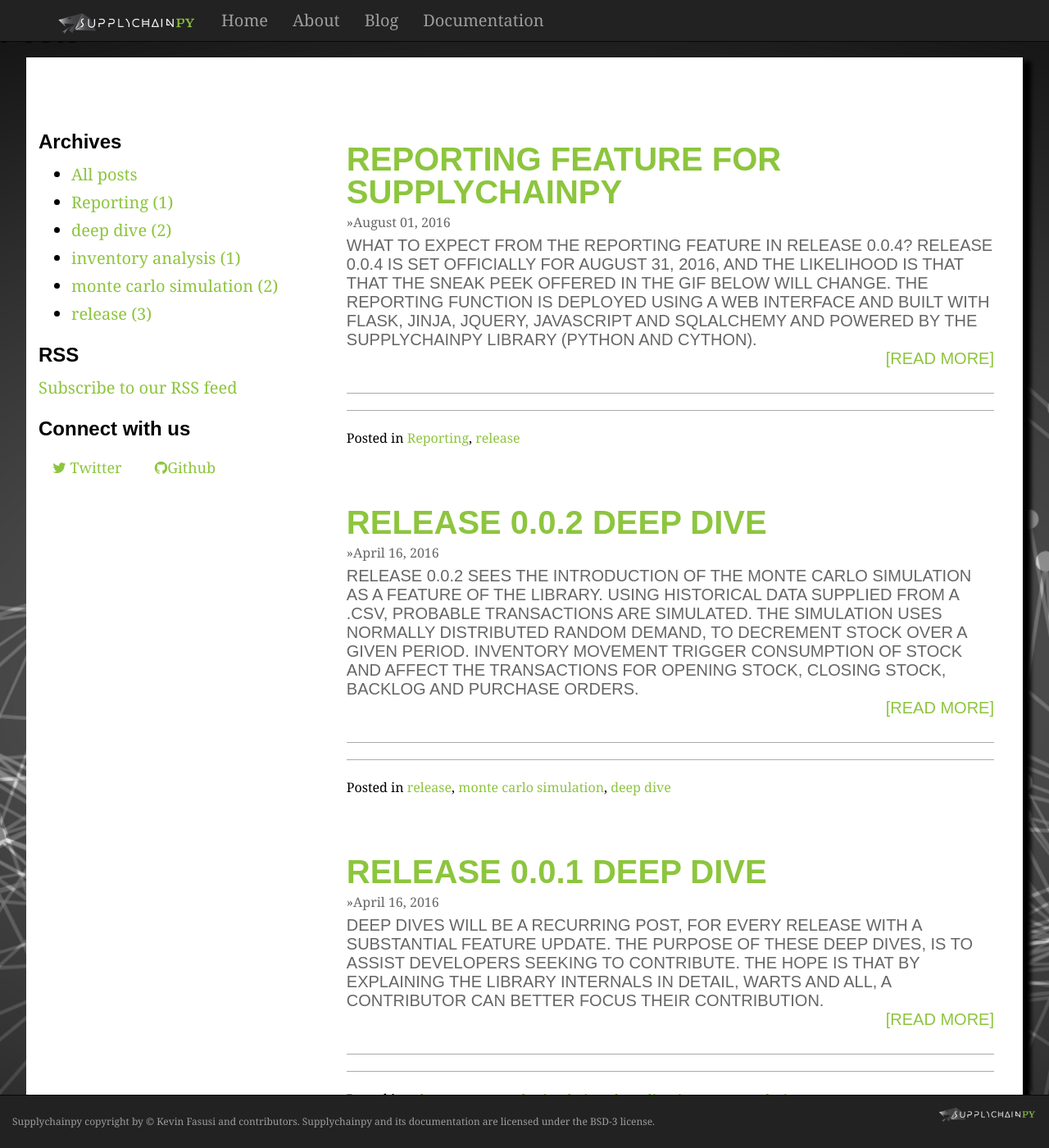
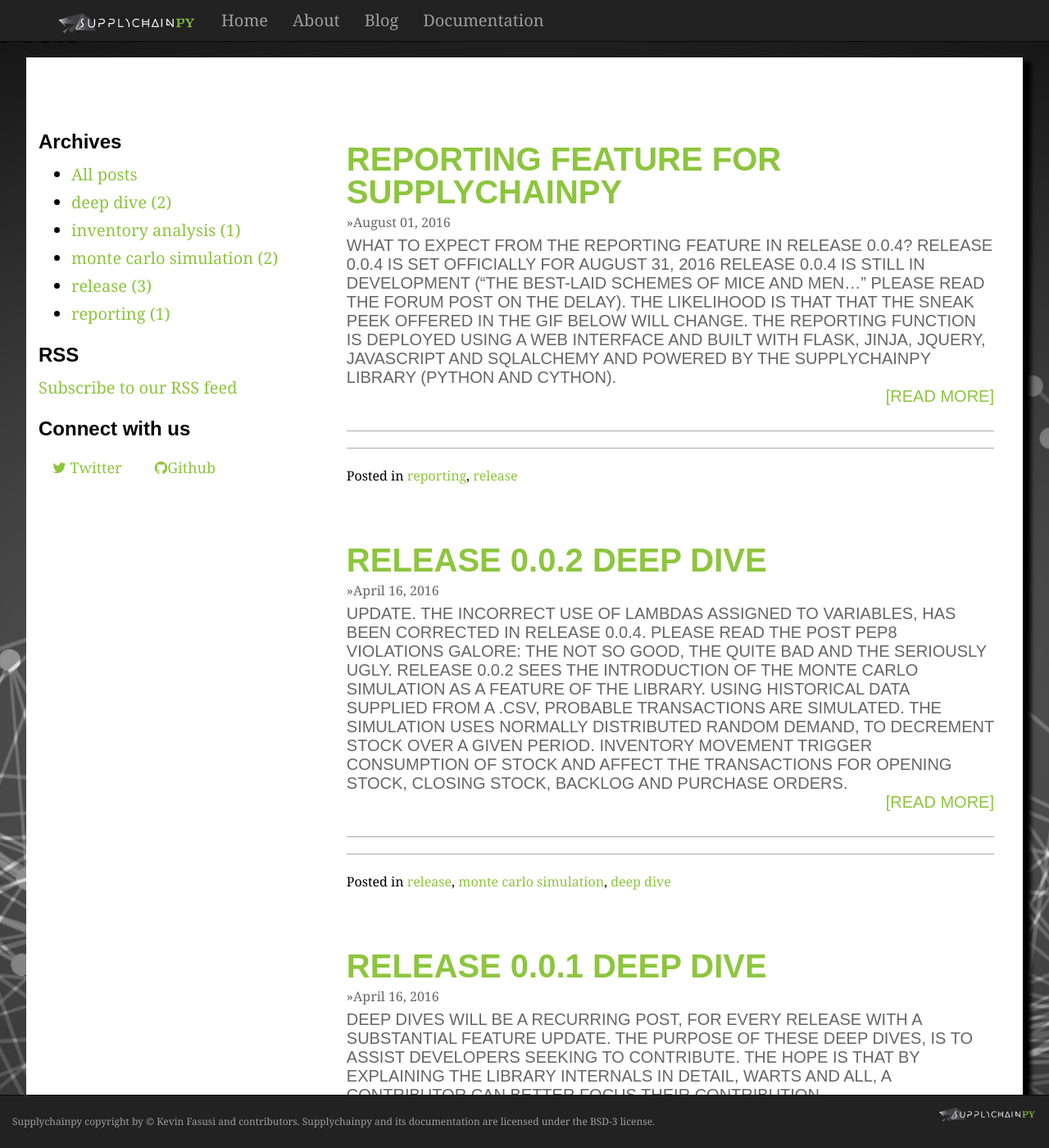
Before and after one commit to supplybi/supplybi.github.io, a Jekyll site: the page built from blog/index.html, in a window 1280 px wide and 1400 px high. Shown: the whole window at 82% size. Built offline with Jekyll 4.4.1, drawn with Linux system fonts in a browser that asks for light colours; nearby versions of some CDN libraries; library files that are not in the unit come from our copies; the list of posts is cut into pages by our own code.

Commit message:
release 0.0.4 update

```diff
--- a/_posts/2016-04-16-Release-0.0.2.md
+++ b/_posts/2016-04-16-Release-0.0.2.md
@@ -6,6 +6,11 @@
 author_github: kevinfasusi
 
 ---
+
+<div class="well container-fluid  well-sm  ">
+	<p>Update. The incorrect use of lambdas assigned to variables, has been corrected in release 0.0.4. Please read the post
+	Pep8 Violations Galore: The not so good, the quite bad and the seriously ugly.</p>
+</div>
 
 Release 0.0.2 sees the introduction of the Monte Carlo simulation as a feature of the library. Using historical data supplied from a *.csv*, probable transactions are simulated. The simulation uses normally distributed random demand,
 to decrement stock over a given period. Inventory movement trigger consumption of stock and affect the transactions for
--- a/_posts/2016-08-01-Dashboard for Supplychainpy.md
+++ b/_posts/2016-08-01-Dashboard-for-supplychainpy.md
@@ -2,14 +2,14 @@
 layout: post
 title: Reporting Feature For Supplychainpy
 excerpt_separator: <!--more -->
-tags: [Reporting, release]
+tags: [reporting, release]
 author_github: kevinfasusi
 
 ---
 
 ## What to Expect from the Reporting Feature in Release 0.0.4?
 
-Release 0.0.4 is set officially for August 31, 2016, and the likelihood is that that the sneak peek offered in the Gif below
+~~Release 0.0.4 is set officially for August 31, 2016~~ Release 0.0.4 is still in development ("the best-laid schemes of mice and men..." Please read the forum post on the [delay](https://groups.google.com/d/msg/supplychainpy/TwQG9IZgjvU/3au925dlBwAJ)). The likelihood is that that the sneak peek offered in the Gif below
 will change. The reporting function is deployed using a web interface and built with Flask, jinja, jQuery, javascript and SQLalchemy and powered by the supplychainpy library (Python and Cython).<!--more -->
 The Reports are launched using the command line, with the data source and database location supplied as arguments.
 A GUI interface is launched offering the option to specify the port for the reports run on the local server.
@@ -28,8 +28,6 @@
 1. To provide the ability to visualise data and spot trends, allowing analysts to get a "feel" for their data.
 2. To provide a set of generic default reports, to showcase some general uses cases and highlight the capabilities of the library.
 3. To provide more choice.
-
-
 
 Enterprise Resource Planning (ERP) tools often come with some reporting functionality. Unfortunately, teams are
 rarely satisfied with the suite of reporting features provided. Sometimes adoption of a suite of reports fails
@@ -54,11 +52,9 @@
 Supplychainpy reports provide an alternative for an analyst from conventional tools and a springboard to increase competitive advantages.
 In release 0.0.4 Supplychainpy will debut the reporting feature.
 
-
 ## Plans for Future Releases
 
 Currently, the reporting feature is still under development. Planned development and modifications before debut release include currency conversion, inventory policy generator and general formatting and presentation. An Assistant application directly in Excel is also in development. A full list enhancements are listed on the issues page on [GitHub](https://github.com/KevinFasusi/supplychainpy/issues).
-
 
 ### Suppplychainpy Excel Assistant
 
```
Also changed, not shown: 1 other file.
